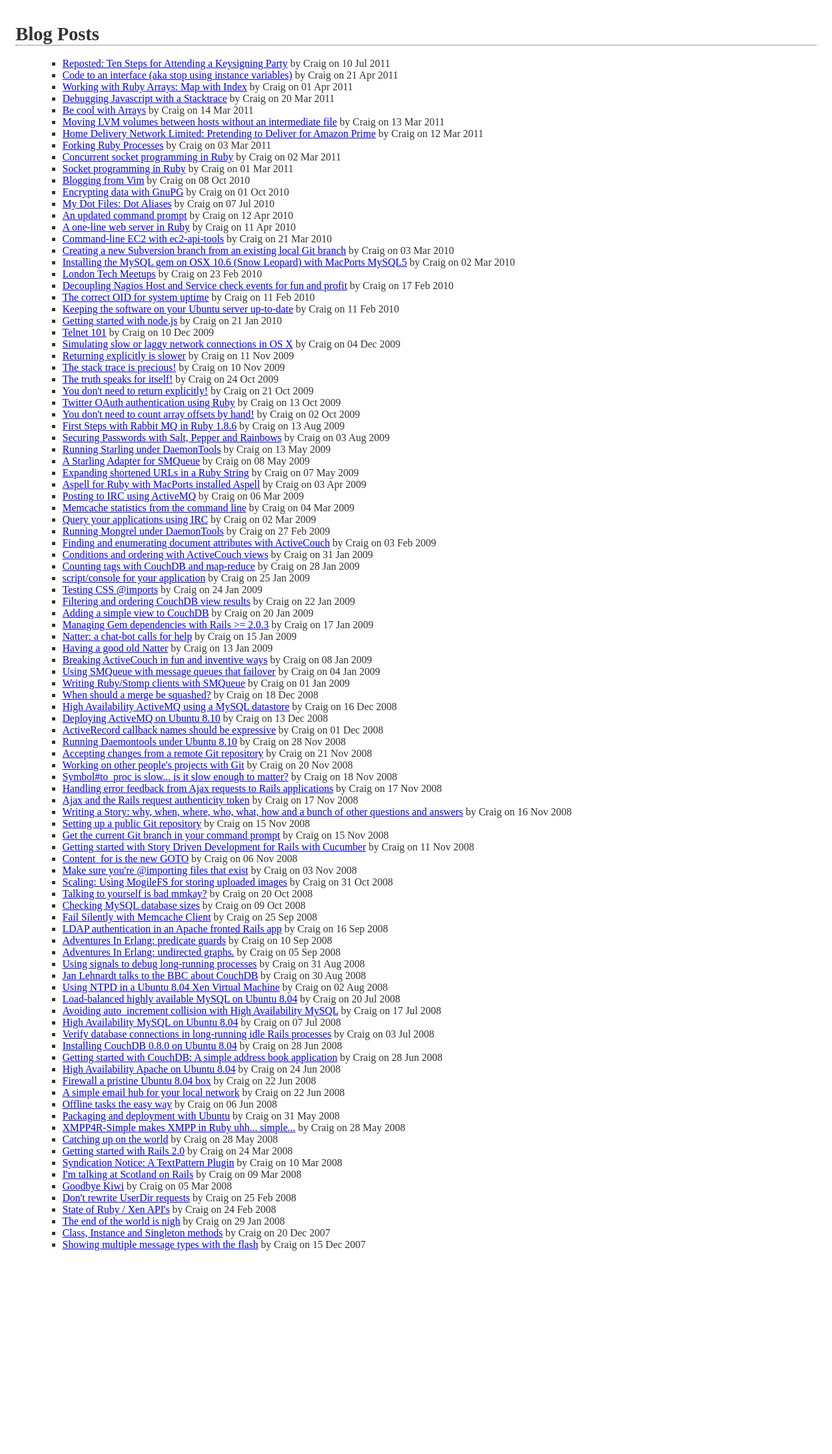
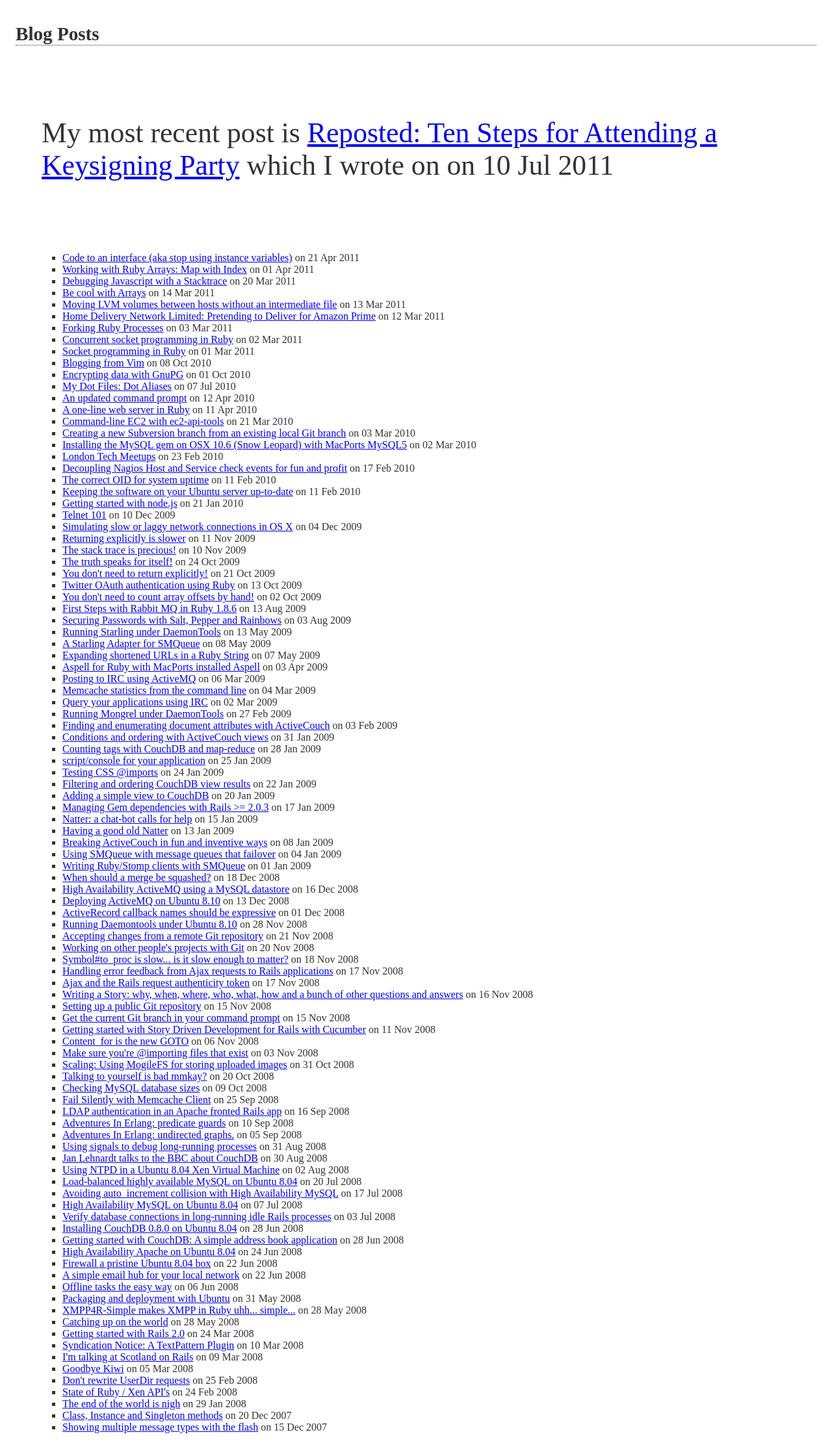
Before and after one commit to barkingiguana/barkingiguana.github.com, a Jekyll site: the page built from index.html, in a window 1280 px wide. Shown: the whole page at 65% size. Built offline with Jekyll 4.4.1, drawn with Linux system fonts in a browser that asks for light colours; a style sheet for code colours, icons or effects is not loaded; before the commit the page ends 1957 px from its top, so only the background shows below that.

Commit message:
Highlight the most recent post

```diff
--- a/all.css
+++ b/all.css
@@ -15,6 +15,7 @@ a:hover { background-color: #ffc; }
 .page .content dl dt { margin-left: 1em; font-weight: bold; }
 .page .content dl dd { margin-left: 1em; }
 
+.page #archive .post.most_recent { font-size: 273%; margin: 2.5em 0 2.5em 0; list-style-type: none; }
 .page #archive .post .author:before { content: ' by '; font-weight: normal; }
 .page #archive .post .published:before { content: ' on '; font-weight: normal; }
 
--- a/index.html
+++ b/index.html
@@ -4,10 +4,17 @@ layout: page
 ---
 <ul class="posts" id="archive">
   {% for post in site.posts %}
-    <li class="post">
-      <a class="permalink" href="{{ post.url }}">{{ post.title }}</a>
-      <span class="author name">{{ post.author }}</a>
-      <span class="published date">{{ post.date | date_to_string }}</span>
-    </li>
+    {% if forloop.first %}
+      <li class="most_recent post{% if post.author != 'Craig' %} guest{% endif %}">
+	{% if post.author == 'Craig' %}My{% else %}The{% endif %} most recent post is <a class="permalink title" href="{{ post.url }}">{{ post.title }}</a> {% if post.author == 'Craig' %}which I wrote on{% else %}<span class="author name">{{ post.author }}</a> {% endif %}
+        <span class="published date">{{ post.date | date_to_string }}</span>
+      </li>
+    {% else %}
+      <li class="post{% if post.author != 'Craig' %} guest{% endif %}">
+	<a class="permalink title" href="{{ post.url }}">{{ post.title }}</a>
+	{% if post.author != 'Craig' %}<span class="author name">{{ post.author }}</a>{% endif %}
+	<span class="published date">{{ post.date | date_to_string }}</span>
+      </li>
+    {% endif %}
   {% endfor %}
 </ul>
```
